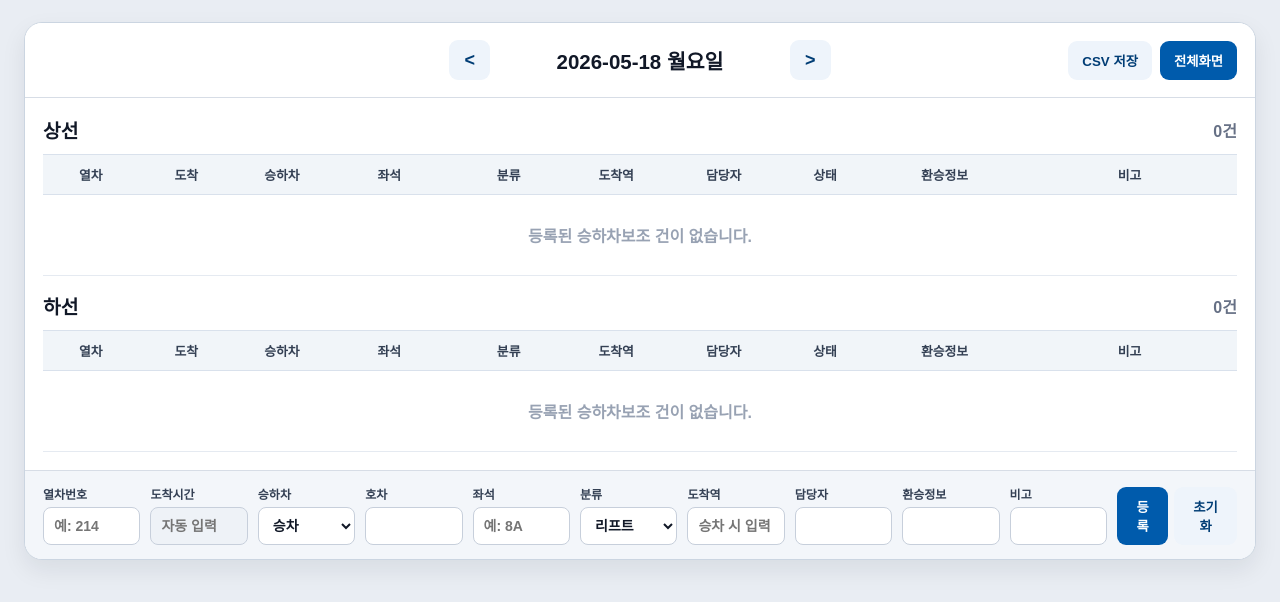
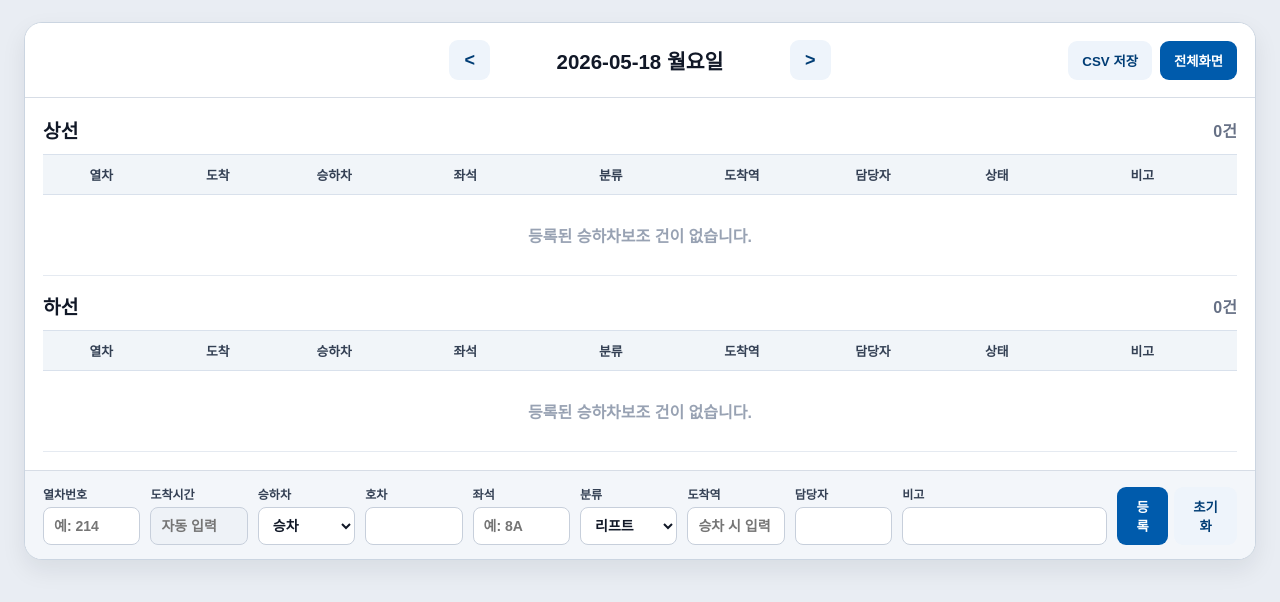
Before and after one commit to owlsleep315/Yrois, a React (Vite) app: page / in a window 1280 px wide. Shown: the top 602 px of the page. Built offline with nearby package versions, Linux system fonts and the light colour scheme.

Commit message:
비고 입력 필드 폭 2배 확장

```diff
--- a/src/App.css
+++ b/src/App.css
@@ -233,6 +233,10 @@
   gap: 5px;
 }
 
+.field-wide {
+  grid-column: span 2;
+}
+
 .field span {
   font-size: 12px;
   font-weight: 900;
@@ -315,6 +319,15 @@
   font-size: 0.78em;
 }
 
+.fullscreen-mode .circle {
+  width: 1.35em;
+  min-width: 1.35em;
+  height: 1.35em;
+  font-size: 0.72em;
+  line-height: 1;
+  border-width: 0.07em;
+}
+
 @media (max-width: 1180px) {
   .formbar {
     grid-template-columns: repeat(4, 1fr);
--- a/src/App.jsx
+++ b/src/App.jsx
@@ -15,20 +15,32 @@ const TRAIN_TIMES = {
 const TYPES = ["리프트", "휠프트", "휠필", "시각(남)", "시각(여)", "유실물", "역물품"];
 const BOARDING_TYPES = ["승차", "하차"];
 
+function formatDateKey(date) {
+  const y = date.getFullYear();
+  const m = String(date.getMonth() + 1).padStart(2, "0");
+  const d = String(date.getDate()).padStart(2, "0");
+  return `${y}-${m}-${d}`;
+}
+
+function parseDateKey(dateKey) {
+  const [y, m, d] = dateKey.split("-").map(Number);
+  return new Date(y, m - 1, d);
+}
+
 function getTodayKey() {
-  return new Date().toISOString().slice(0, 10);
+  return formatDateKey(new Date());
 }
 
 function formatDateLabel(dateKey) {
-  const date = new Date(`${dateKey}T00:00:00`);
+  const date = parseDateKey(dateKey);
   const weekdays = ["일요일", "월요일", "화요일", "수요일", "목요일", "금요일", "토요일"];
   return `${dateKey} ${weekdays[date.getDay()]}`;
 }
 
 function addDate(dateKey, amount) {
-  const date = new Date(`${dateKey}T00:00:00`);
+  const date = parseDateKey(dateKey);
   date.setDate(date.getDate() + amount);
-  return date.toISOString().slice(0, 10);
+  return formatDateKey(date);
 }
 
 function getDirection(trainNo) {
@@ -97,7 +109,6 @@ const emptyForm = {
   destination: "",
   manager: "",
   memo: "",
-  transfer: "",
 };
 
 export default function App() {
@@ -159,6 +170,15 @@ export default function App() {
     return () => window.removeEventListener("keydown", onKeyDown);
   }, [selectedId]);
 
+  useEffect(() => {
+    const onFullscreenChange = () => {
+      setFullscreenBoard(Boolean(document.fullscreenElement));
+    };
+
+    document.addEventListener("fullscreenchange", onFullscreenChange);
+    return () => document.removeEventListener("fullscreenchange", onFullscreenChange);
+  }, []);
+
   const visibleItems = useMemo(() => {
     const now = new Date();
 
@@ -217,15 +237,6 @@ export default function App() {
       return;
     }
 
-    if (!form.carNo || Number(form.carNo) < 1 || Number(form.carNo) > 18) {
-      alert("호차는 1부터 18까지만 입력할 수 있습니다.");
-      return;
-    }
-
-    if (form.boarding === "승차" && form.type !== "유실물" && form.type !== "역물품" && !form.seatNo) {
-      alert("승차 건은 좌석번호를 입력해야 합니다.");
-      return;
-    }
 
     const payload = {
       ...form,
@@ -381,11 +392,8 @@ export default function App() {
               <input value={form.manager} onChange={(e) => updateForm("manager", e.target.value)} />
             </Field>
 
-            <Field label="환승정보">
-              <input value={form.transfer} onChange={(e) => updateForm("transfer", e.target.value)} />
-            </Field>
 
-            <Field label="비고">
+            <Field label="비고" className="field-wide">
               <input value={form.memo} onChange={(e) => updateForm("memo", e.target.value)} />
             </Field>
 
@@ -419,9 +427,9 @@ export default function App() {
   );
 }
 
-function Field({ label, children }) {
+function Field({ label, children, className = "" }) {
   return (
-    <label className="field">
+    <label className={`field ${className}`.trim()}>
       <span>{label}</span>
       {children}
     </label>
@@ -448,7 +456,6 @@ function Board({ title, items, selectedId, onSelect, onContext, onToggleContact
             <col style={{ width: "10%" }} />
             <col style={{ width: "7%" }} />
             <col style={{ width: "13%" }} />
-            <col style={{ width: "18%" }} />
           </colgroup>
 
           <thead>
@@ -461,7 +468,6 @@ function Board({ title, items, selectedId, onSelect, onContext, onToggleContact
               <th>도착역</th>
               <th>담당자</th>
               <th>상태</th>
-              <th>환승정보</th>
               <th>비고</th>
             </tr>
           </thead>
@@ -469,7 +475,7 @@ function Board({ title, items, selectedId, onSelect, onContext, onToggleContact
           <tbody>
             {items.length === 0 && (
               <tr>
-                <td className="empty-row" colSpan="10">등록된 승하차보조 건이 없습니다.</td>
+                <td className="empty-row" colSpan="9">등록된 승하차보조 건이 없습니다.</td>
               </tr>
             )}
 
@@ -502,7 +508,6 @@ function Board({ title, items, selectedId, onSelect, onContext, onToggleContact
                     <span className="contact empty">-</span>
                   )}
                 </td>
-                <td><span className="small-text">{item.transfer || "-"}</span></td>
                 <td><span className="small-text">{item.memo || "-"}</span></td>
               </tr>
             ))}
```
